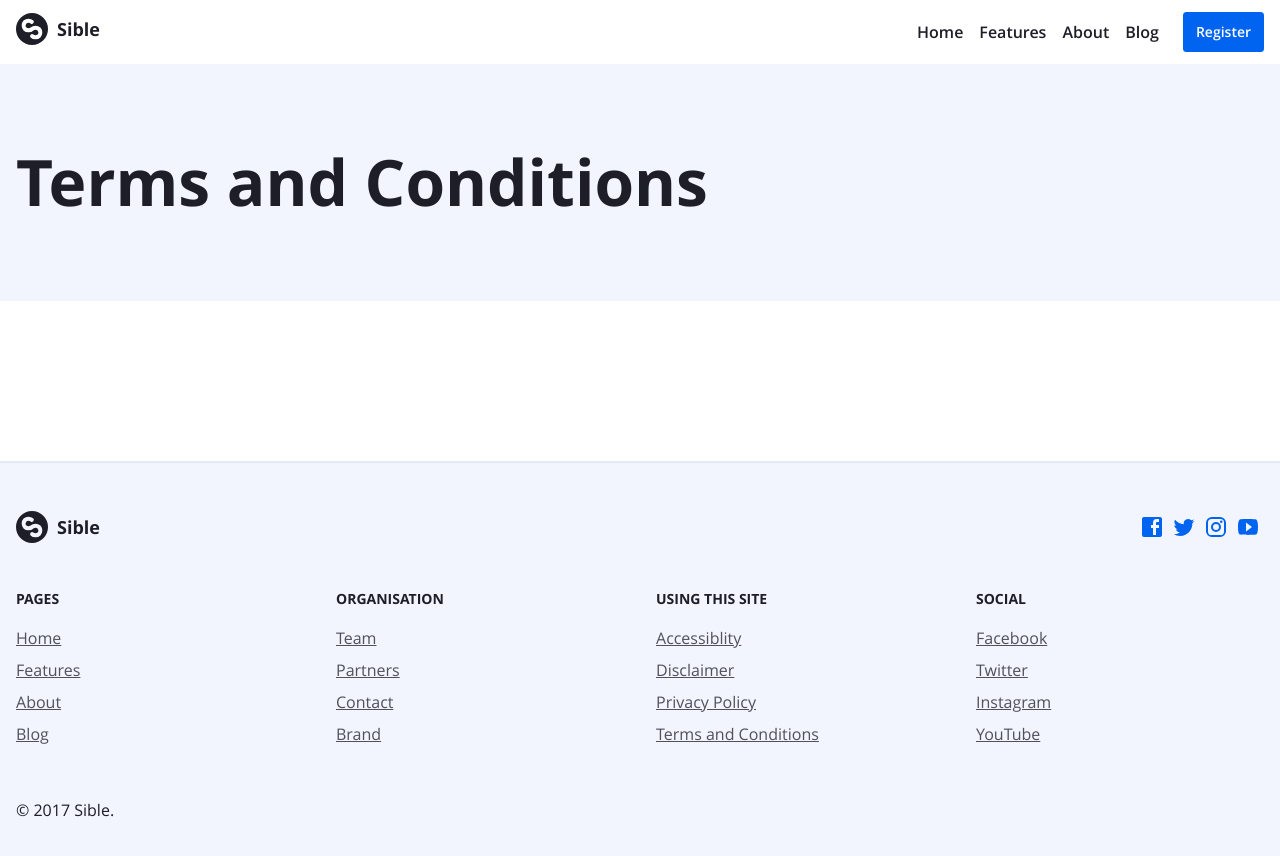
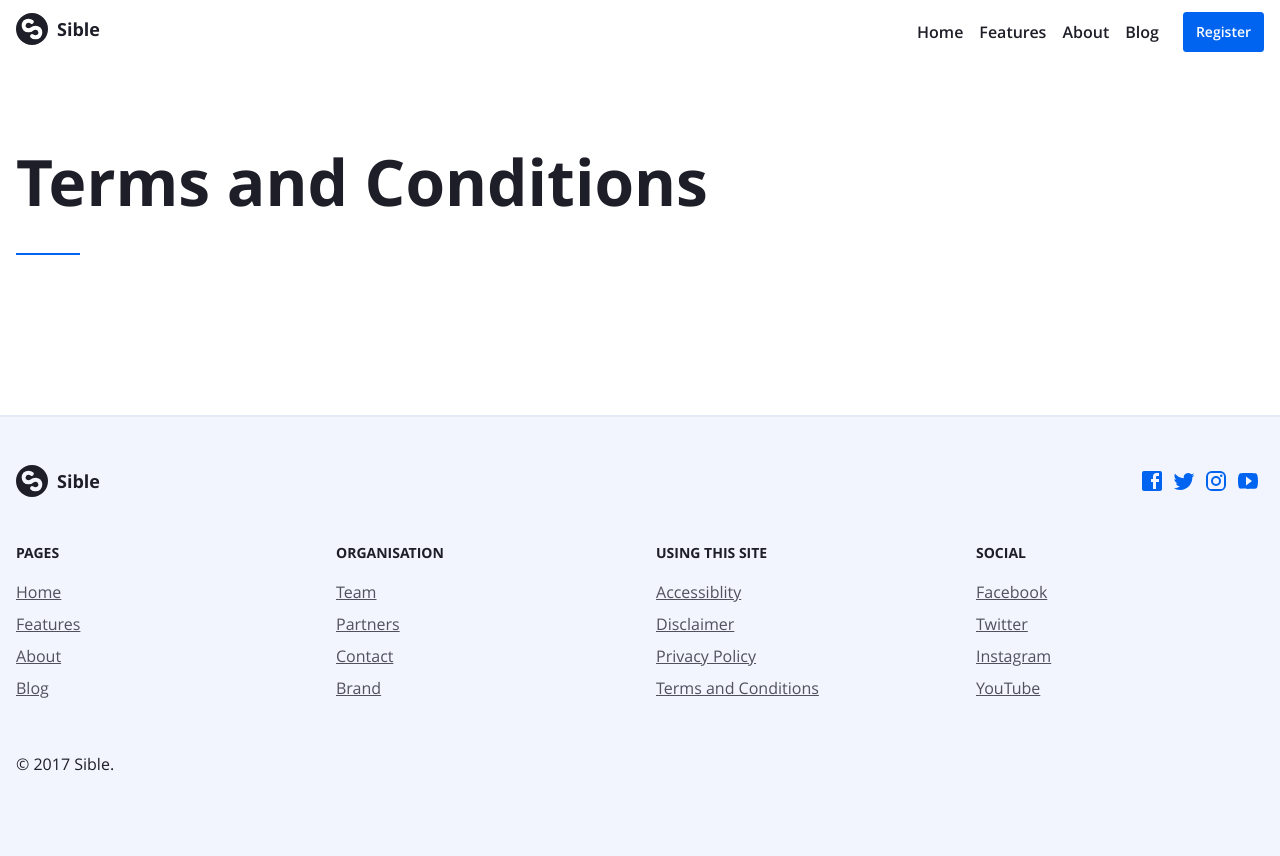
Before and after one commit to scottdejonge/sible.org, a Jekyll site: the page built from pages/site/terms-and-conditions.md, in a window 1280 px wide. Shown: the top 856 px of the page. Built offline with Jekyll 4.4.1, drawn with Linux system fonts in a browser that asks for light colours.

Commit message:
Page header divider

```diff
--- a/_includes/section/page-header.html
+++ b/_includes/section/page-header.html
@@ -1,10 +1,11 @@
 <section class="section">
-  <div class="section-inner padding-vertical-xl background-light-50">
+  <div class="section-inner padding-top-xl">
     <div class="container">
       <h1 class="title title-l">{{ page.title }}</h1>
       {% if page.description %}
         <p class="lead max-width-xs">{{ page.description }}</p>
       {% endif %}
+      <hr class="divider">
     </div>
   </div>
 </section>
--- /dev/null
+++ b/assets/css/component/divider.css
@@ -0,0 +1,6 @@
+.divider {
+  margin-left: 0;
+  margin-bottom: 0;
+  width: 4rem;
+  background: var(--primary);
+}
--- a/assets/css/main.css
+++ b/assets/css/main.css
@@ -75,6 +75,7 @@
  */
 
 @import './component/action';
+@import './component/divider';
 @import './component/hero';
 @import './component/symbol';
 
```
Also changed, not shown: public/bundle.css.
